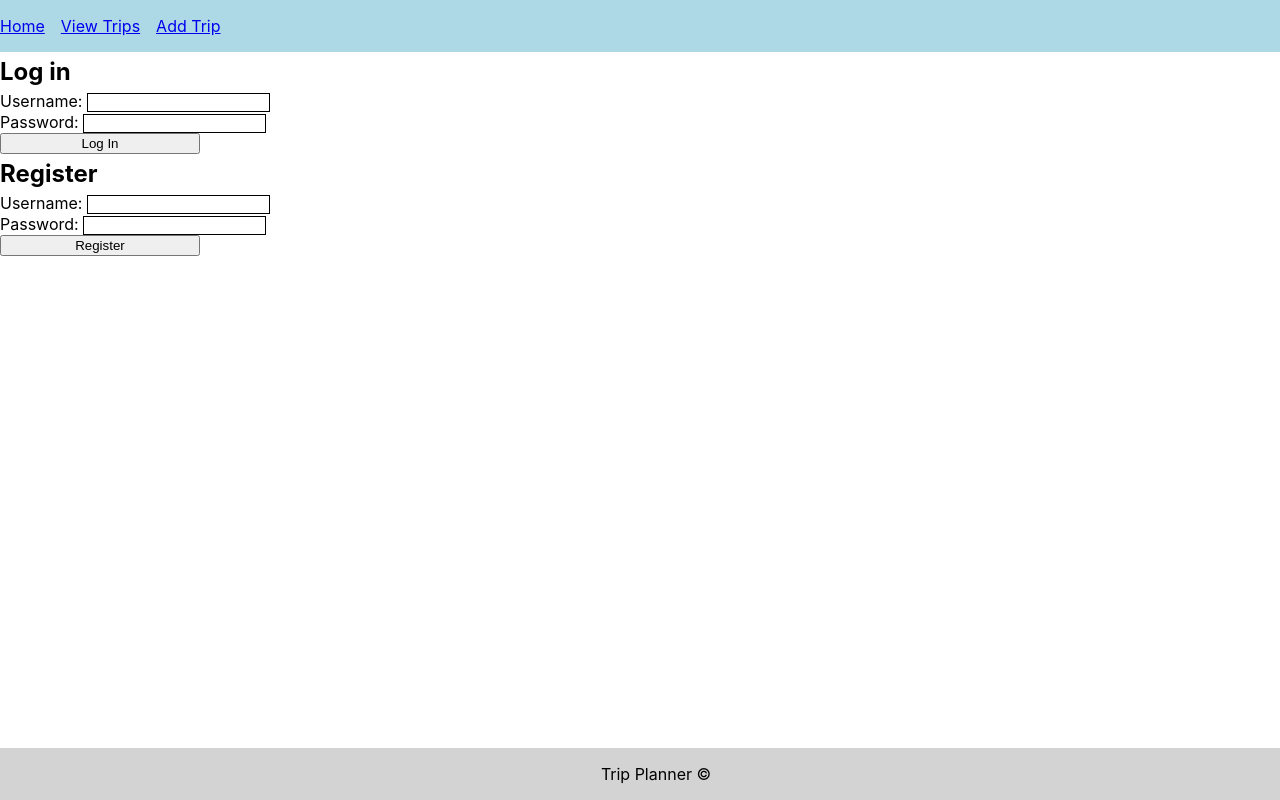
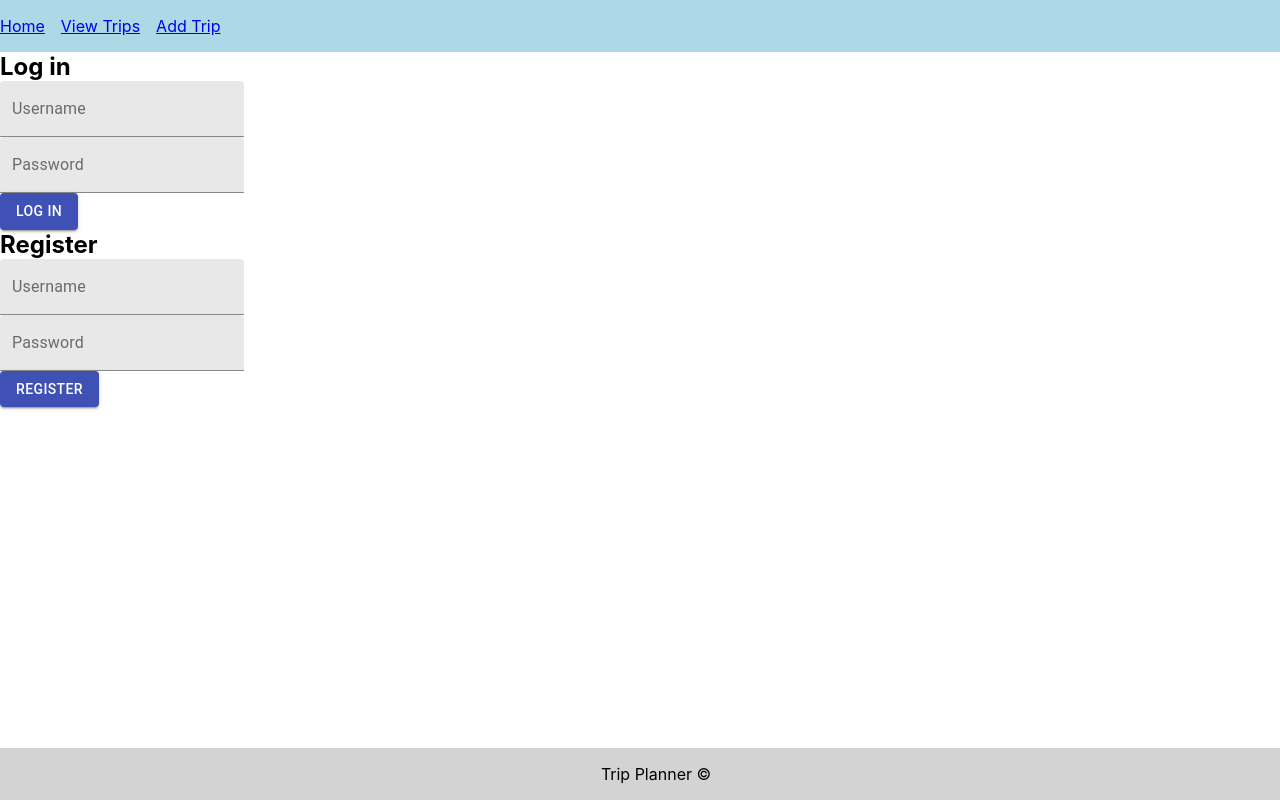
Before and after one commit to rdargali/trip-planner, a React (Create React App) app in the folder trip-planner-client/: page / in a window 1280 px wide. Built offline with nearby package versions, Linux system fonts and the light colour scheme.

Commit message:
added material ui styling to edit trips

```diff
--- a/trip-planner-client/package.json
+++ b/trip-planner-client/package.json
@@ -3,6 +3,7 @@
   "version": "0.1.0",
   "private": true,
   "dependencies": {
+    "@material-ui/core": "^4.9.3",
     "@testing-library/jest-dom": "^4.2.4",
     "@testing-library/react": "^9.4.0",
     "@testing-library/user-event": "^7.2.1",
--- a/trip-planner-client/public/index.html
+++ b/trip-planner-client/public/index.html
@@ -7,6 +7,7 @@
   <meta name="viewport" content="width=device-width, initial-scale=1" />
   <meta name="theme-color" content="#000000" />
   <meta name="description" content="Web site created using create-react-app" />
+  <meta name="viewport" content="minimum-scale=1, initial-scale=1, width=device-width" />
   <link rel="apple-touch-icon" href="%PUBLIC_URL%/logo192.png" />
 
   <link rel="manifest" href="%PUBLIC_URL%/manifest.json" />
--- a/trip-planner-client/src/App.css
+++ b/trip-planner-client/src/App.css
@@ -67,10 +67,6 @@ input {
   list-style: none;
 }
 
-button {
-  max-width: 200px;
-}
-
 #app-wrapper {
 }
 
@@ -95,3 +91,9 @@ tr:nth-child(even) {
   background-color: #dddddd;
 }
 /* end trips table */
+
+#editSelect {
+  /* padding-left: 64px; */
+  padding-right: 150px;
+  /* border: 1px solid black; */
+}
--- a/trip-planner-client/src/components/AddTrip.js
+++ b/trip-planner-client/src/components/AddTrip.js
@@ -2,8 +2,6 @@ import React from "react";
 import "../App.css";
 import { useState } from "react";
 import axios from "axios";
-import { useHistory } from "react-router-dom";
-import ViewTrip from "./ViewTrip";
 
 export default function AddTrip() {
   const [trip, setTrip] = useState({
@@ -23,7 +21,7 @@ export default function AddTrip() {
       [e.target.name]: e.target.value
     });
   };
-  const history = useHistory();
+
   const onHandleAddTrip = e => {
     let newTrip = {
       username: "rawand",
@@ -37,11 +35,14 @@ export default function AddTrip() {
     };
 
     // console.log(newTrip);
+    const token = localStorage.getItem("jsonwebtoken");
     axios
-      .post("http://localhost:5000/trips/add", newTrip)
+      .post("http://localhost:5000/trips/add", newTrip, {
+        headers: {
+          Authorization: `Bearer ${token}`
+        }
+      })
       .then(res => console.log(res.data));
-
-    history.push("/view");
   };
 
   return (
--- a/trip-planner-client/src/components/EditTrip.js
+++ b/trip-planner-client/src/components/EditTrip.js
@@ -1,17 +1,26 @@
 import React from "react";
 import axios from "axios";
-import { useHistory } from "react-router-dom";
+import Button from "@material-ui/core/Button";
+import TextField from "@material-ui/core/TextField";
+import MenuItem from "@material-ui/core/MenuItem";
+import Select from "@material-ui/core/Select";
+import InputLabel from "@material-ui/core/InputLabel";
 
 import { useEffect, useState } from "react";
+import { FormHelperText } from "@material-ui/core";
+const token = localStorage.getItem("jsonwebtoken");
 
 export default function EditTrip(props) {
   const [trip, setTrip] = useState([]);
+  const tripId = props.match.params.id;
 
   useEffect(() => {
-    const tripId = props.match.params.id;
-    console.log(tripId);
     axios
-      .get("http://localhost:5000/trips/" + tripId)
+      .get("http://localhost:5000/trips/" + tripId, {
+        headers: {
+          Authorization: `Bearer ${token}`
+        }
+      })
       .then(response => setTrip(response.data));
   }, []);
 
@@ -49,79 +58,113 @@ export default function EditTrip(props) {
   return (
     <div>
       <h2>Edit {trip.destination} trip</h2>
-
+      <br />
       <div className="updateTripForm">
         <div>
-          <label>New Destination</label>{" "}
-          <input
+          {/* <label>New Destination</label>{" "} */}
+          <InputLabel shrink id="demo-simple-select-filled-label">
+            New Destination
+          </InputLabel>
+          <TextField
+            required
+            id="outlined-basic"
             value={trip.destination}
             onChange={onHandleChange}
             type="text"
             name="destination"
           />
         </div>
+        <br />
         <div>
-          <label>New Date</label>{" "}
-          <input
+          {/* <label>New Date</label> */}
+          <InputLabel shrink id="demo-simple-select-filled-label">
+            New Date
+          </InputLabel>
+          <TextField
             value={trip.date}
             onChange={onHandleChange}
             type="date"
             name="date"
           />
         </div>
+        <br />
         <div>
-          <label>New Return Date</label>{" "}
-          <input
+          {/* <label>New Return Date</label>{" "} */}
+          <InputLabel shrink id="demo-simple-select-filled-label">
+            New Return Date
+          </InputLabel>
+          <TextField
             value={trip.returndate}
             onChange={onHandleChange}
             type="date"
             name="returndate"
           />
         </div>
+        <br />
         <div>
-          <label>New Type</label>{" "}
-          <select
+          {/* <label>New Type</label>{" "} */}
+          <InputLabel shrink id="demo-simple-select-filled-label">
+            New Trip Type
+          </InputLabel>
+          <Select
+            id="editSelect"
+            helperText="New Type"
             value={trip.triptype}
             onChange={onHandleChange}
             type="text"
             name="triptype"
           >
-            <option value="none" selected disabled hidden>
+            <MenuItem value="none" selected disabled>
               Flying or Driving?
-            </option>
-            <option value="Flight">Flight</option>
-            <option value="Drive">Drive</option>
-          </select>
+            </MenuItem>
+            <MenuItem value="Flight">Flight</MenuItem>
+            <MenuItem value="Drive">Drive</MenuItem>
+          </Select>
         </div>
+        <br />
         <div>
-          <label>New Flight</label>{" "}
-          <input
+          {/* <label>New Flight</label>{" "} */}
+          <InputLabel shrink id="demo-simple-select-filled-label">
+            New Flight
+          </InputLabel>
+          <TextField
             value={trip.flight}
             onChange={onHandleChange}
             type="text"
             name="flight"
           />
         </div>
+        <br />
         <div>
-          <span>New Hotel</span>{" "}
-          <input
+          {/* <label>New Hotel</label> */}
+          <InputLabel shrink id="demo-simple-select-filled-label">
+            New Hotel
+          </InputLabel>
+          <TextField
             value={trip.hotel}
             onChange={onHandleChange}
             type="text"
             name="hotel"
           />
         </div>
+        <br />
         <div>
-          <span>New Notes</span>{" "}
-          <input
+          {/* <label>New Notes</label> */}
+          <InputLabel shrink id="demo-simple-select-filled-label">
+            New Notes
+          </InputLabel>
+          <TextField
             value={trip.notes}
             onChange={onHandleChange}
             type="text"
             name="notes"
           />
         </div>
+        <br />
       </div>
-      <button onClick={onHandleUpdateTrip}>Update Trip</button>
+      <Button variant="contained" color="primary" onClick={onHandleUpdateTrip}>
+        Update Trip
+      </Button>
     </div>
   );
 }
--- a/trip-planner-client/src/components/LogIn.js
+++ b/trip-planner-client/src/components/LogIn.js
@@ -3,6 +3,9 @@ import { useState } from "react";
 import "../App.css";
 import { connect } from "react-redux";
 import axios from "axios";
+import { setAuthenticationHeader } from "../utils/authenticate";
+import Button from "@material-ui/core/Button";
+import TextField from "@material-ui/core/TextField";
 
 function LogIn() {
   const [logIn, setLogIn] = useState({
@@ -23,33 +26,42 @@ function LogIn() {
       password: logIn.logInPassword
     };
 
-    axios
-      .post("http://localhost:5000/users/login", logInUser)
-      .then(res => console.log(res.data));
+    axios.post("http://localhost:5000/users/login", logInUser).then(res => {
+      const token = res.data.token;
+
+      localStorage.setItem("jsonwebtoken", token);
+      setAuthenticationHeader(token);
+    });
   };
 
   return (
     <div>
-      <div className="logIn">
       <h2>Log in</h2>
       <div>
-          <label>Username: </label>
-          <input
+        {/* <label>Username: </label> */}
+        <TextField
           onChange={onHandleChangeLogIn}
           type="text"
           name="logInUserName"
+          id="filled-basic"
+          label="Username"
+          variant="filled"
         />
       </div>
       <div>
-          <label>Password: </label>
-          <input
+        {/* <label>Password: </label> */}
+        <TextField
           onChange={onHandleChangeLogIn}
           type="password"
           name="logInPassword"
+          id="filled-basic"
+          label="Password"
+          variant="filled"
         />
       </div>
-        <button onClick={onHandleLogInUser}>Log In</button>
-      </div>
+      <Button variant="contained" color="primary" onClick={onHandleLogInUser}>
+        Log In
+      </Button>
     </div>
   );
 }
--- a/trip-planner-client/src/components/Register.js
+++ b/trip-planner-client/src/components/Register.js
@@ -2,6 +2,8 @@ import React from "react";
 import axios from "axios";
 import { useState } from "react";
 import "../App.css";
+import Button from "@material-ui/core/Button";
+import TextField from "@material-ui/core/TextField";
 
 export default function Register() {
   const [register, setRegister] = useState({
@@ -24,33 +26,42 @@ export default function Register() {
 
     // console.log(registerUser);
 
-    axios
-      .post("http://localhost:5000/users/add", registerUser)
-      .then(res => console.log(res.data));
+    axios.post("http://localhost:5000/users/add", registerUser);
+    window.location.href = "/";
   };
 
   return (
     <div>
-      <div className="register">
       <h2>Register</h2>
       <div>
-          <label>Username: </label>
-          <input
+        {/* <label>Username: </label> */}
+        <TextField
           onChange={onHandleChangeRegister}
           type="UserName"
           name="registerUserName"
+          id="filled-basic"
+          label="Username"
+          variant="filled"
         />
       </div>
       <div>
-          <label>Password: </label>{" "}
-          <input
+        {/* <label>Password: </label>{" "} */}
+        <TextField
           onChange={onHandleChangeRegister}
           type="password"
           name="registerPassword"
+          id="filled-basic"
+          label="Password"
+          variant="filled"
         />
       </div>
-        <button onClick={onHandleRegisterUser}>Register</button>
-      </div>
+      <Button
+        variant="contained"
+        color="primary"
+        onClick={onHandleRegisterUser}
+      >
+        Register
+      </Button>
     </div>
   );
 }
--- a/trip-planner-client/src/components/ViewTrip.js
+++ b/trip-planner-client/src/components/ViewTrip.js
@@ -2,21 +2,34 @@ import React from "react";
 import "../App.css";
 import { useEffect, useState } from "react";
 import axios from "axios";
-import { Link } from "react-dom";
+import Button from "@material-ui/core/Button";
 
+const token = localStorage.getItem("jsonwebtoken");
+console.log(token);
 function ViewTrip() {
   const [trips, setTrips] = useState([]);
 
   useEffect(() => {
-    axios
-      .get("http://localhost:5000/trips")
-      .then(response => setTrips(response.data));
+    if (token) {
+      axios
+        .get("http://localhost:5000/trips", {
+          headers: {
+            Authorization: `Bearer ${token}`
+          }
+        })
+        .then(response => setTrips(response.data));
+    } else setTrips([]);
   }, []);
 
   const handleDelete = tripId => {
     if (window.confirm("Are you sure you wish to delete this trip?")) {
+      const token = localStorage.getItem("jsonwebtoken");
       axios
-        .delete("http://localhost:5000/trips/" + tripId)
+        .delete("http://localhost:5000/trips/" + tripId, {
+          headers: {
+            Authorization: `Bearer ${token}`
+          }
+        })
         .then(res => console.log(res.data));
 
       window.location.href = "/view";
@@ -37,6 +50,7 @@ function ViewTrip() {
             <th>Trip Type</th>
             <th>Flight</th>
             <th>Hotel</th>
+            <th>Notes</th>
             <th>Action</th>
           </tr>
         </thead>
@@ -50,10 +64,23 @@ function ViewTrip() {
                 <td>{trip.triptype}</td>
                 <td>{trip.flight}</td>
                 <td>{trip.hotel}</td>
+                <td>{trip.notes}</td>
 
                 <td>
-                  <a href={"/view/" + trip._id}>Edit</a> |
-                  <a onClick={() => handleDelete(trip._id)}>Delete</a>
+                  <Button
+                    color="primary"
+                    variant="contained"
+                    href={"/view/" + trip._id}
+                  >
+                    Edit
+                  </Button>
+                  <Button
+                    color="secondary"
+                    variant="contained"
+                    onClick={() => handleDelete(trip._id)}
+                  >
+                    Delete
+                  </Button>
                 </td>
               </tr>
             );
--- a/trip-planner-client/src/store/reducer.js
+++ b/trip-planner-client/src/store/reducer.js
@@ -1,6 +1,5 @@
 const initialState = {
-  isAuthenticated: false,
-  tripsCounter: 0
+  isAuthenticated: false
 };
 
 const reducer = (state = initialState, action) => {
@@ -17,18 +16,6 @@ const reducer = (state = initialState, action) => {
         isAuthenticated: false
       };
 
-    case "INCREMENT_TRIP_COUNTER":
-      return {
-        ...state,
-        tripsCounter: state.tripsCounter + 1
-      };
-
-    case "DECREMENT_TRIP_COUNTER":
-      return {
-        ...state,
-        tripsCounter: state.tripsCounter - 1
-      };
-
     default: {
       return state;
     }
--- /dev/null
+++ b/trip-planner-client/src/utils/authenticate.js
@@ -0,0 +1,9 @@
+import axios from "axios";
+
+export function setAuthenticationHeader(token) {
+  if (token) {
+    axios.defaults.headers.common["Authorization"] = token;
+  } else {
+    delete axios.defaults.headers.common["Authorization"];
+  }
+}
```
Also changed, not shown: 1 other file (tests, documents, lock files or other folders). Lines whose indentation alone changed are shown as unchanged.
